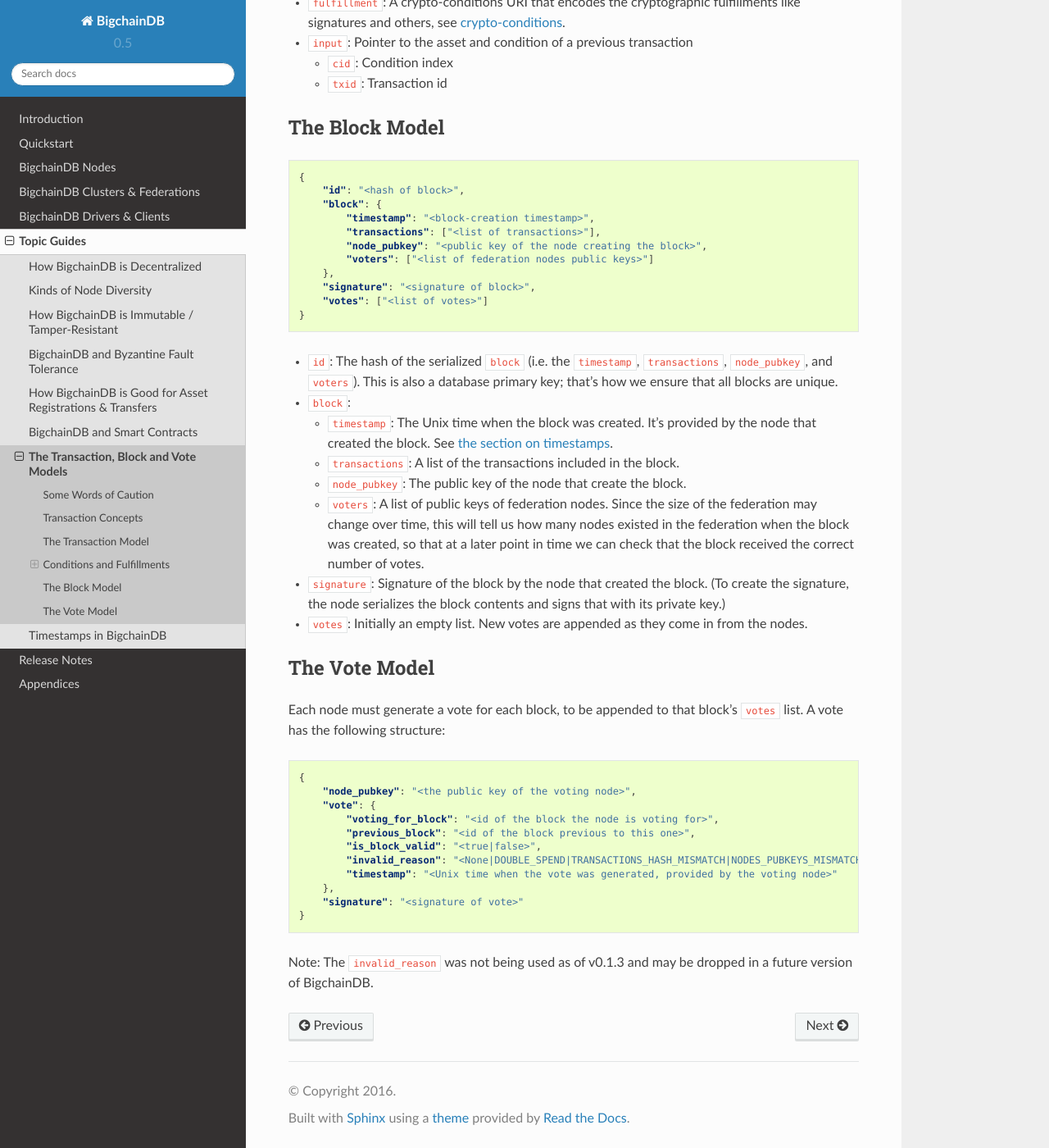
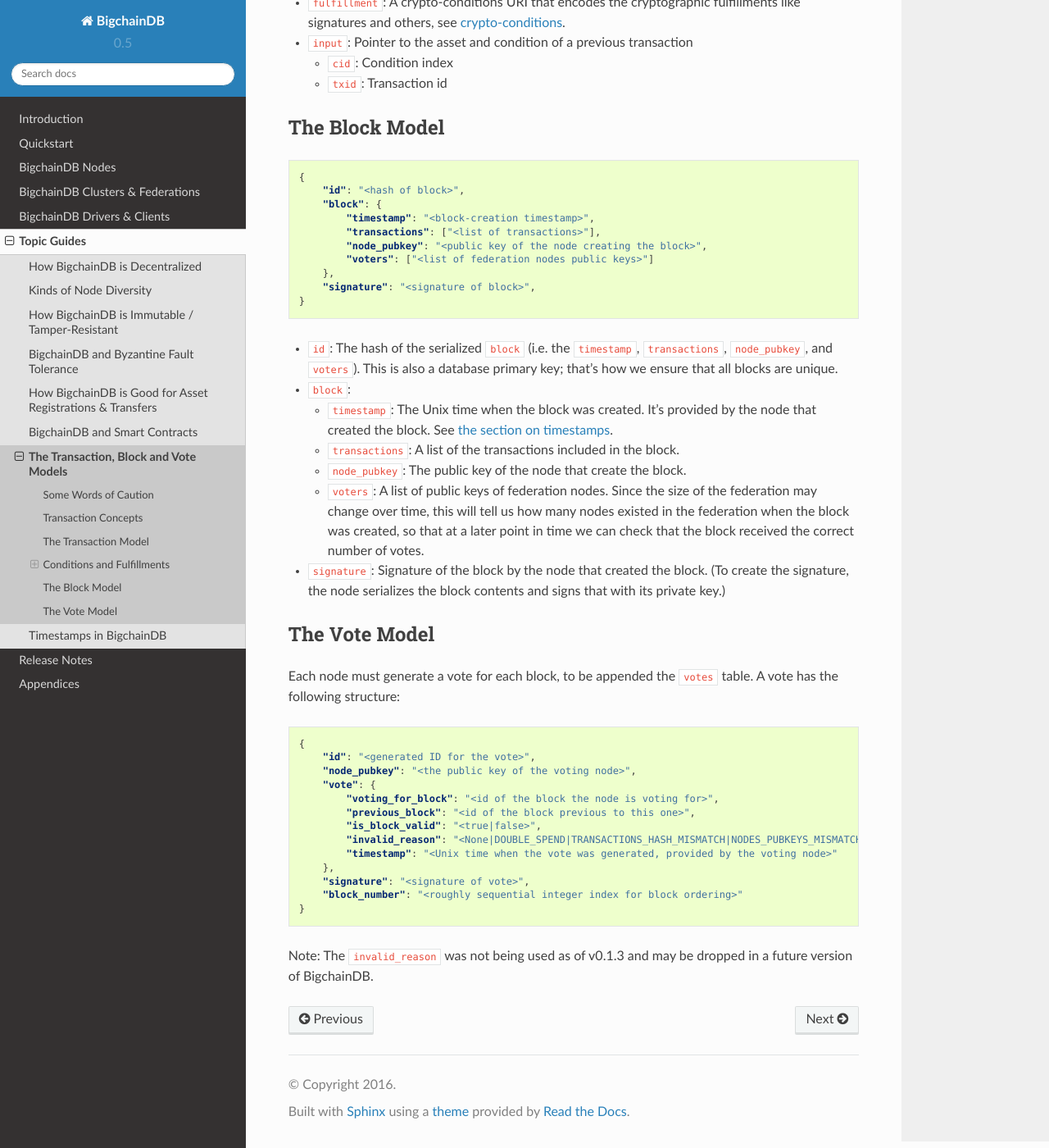
Before and after one commit to bigchaindb/bigchaindb, a Sphinx documentation site: the page built from docs/source/topic-guides/models.md, in a window 1280 px wide and 1400 px high, scrolled down 6928 px. Shown: the whole window at 82% size. Built offline with Sphinx 7.4.7 and the Read the Docs theme 2.0.0, drawn with Linux system fonts in a browser that asks for light colours; some of the changed text lies outside the part shown.

Commit message:
documentation changes

````diff
--- a/docs/source/topic-guides/models.md
+++ b/docs/source/topic-guides/models.md
@@ -3,7 +3,7 @@
 BigchainDB stores all its records in JSON documents.
 
 The three main kinds of records are transactions, blocks and votes.
-_Transactions_ are used to register, issue, create or transfer things (e.g. assets). Multiple transactions are combined with some other metadata to form _blocks_. Nodes append _votes_ to blocks. This section is a reference on the details of transactions, blocks and votes.
+_Transactions_ are used to register, issue, create or transfer things (e.g. assets). Multiple transactions are combined with some other metadata to form _blocks_. Nodes vote on blocks. This section is a reference on the details of transactions, blocks and votes.
 
 Below we often refer to cryptographic hashes, keys and signatures. The details of those are covered in [the section on cryptography](../appendices/cryptography.html).
 
@@ -230,7 +230,6 @@
         "voters": ["<list of federation nodes public keys>"]
     },
     "signature": "<signature of block>",
-    "votes": ["<list of votes>"]
 }
 ```
 
@@ -244,14 +243,14 @@
       in the federation when the block was created, so that at a later point in
       time we can check that the block received the correct number of votes.
 - `signature`: Signature of the block by the node that created the block. (To create the signature, the node serializes the block contents and signs that with its private key.)
-- `votes`: Initially an empty list. New votes are appended as they come in from the nodes.
 
 ## The Vote Model
 
-Each node must generate a vote for each block, to be appended to that block's `votes` list. A vote has the following structure:
+Each node must generate a vote for each block, to be appended the `votes` table. A vote has the following structure:
 
 ```json
 {
+    "id": "<generated ID for the vote>",
     "node_pubkey": "<the public key of the voting node>",
     "vote": {
         "voting_for_block": "<id of the block the node is voting for>",
@@ -260,7 +259,8 @@
         "invalid_reason": "<None|DOUBLE_SPEND|TRANSACTIONS_HASH_MISMATCH|NODES_PUBKEYS_MISMATCH",
         "timestamp": "<Unix time when the vote was generated, provided by the voting node>"
     },
-    "signature": "<signature of vote>"
+    "signature": "<signature of vote>",
+    "block_number": "<roughly sequential integer index for block ordering>"
 }
 ```
 
````
